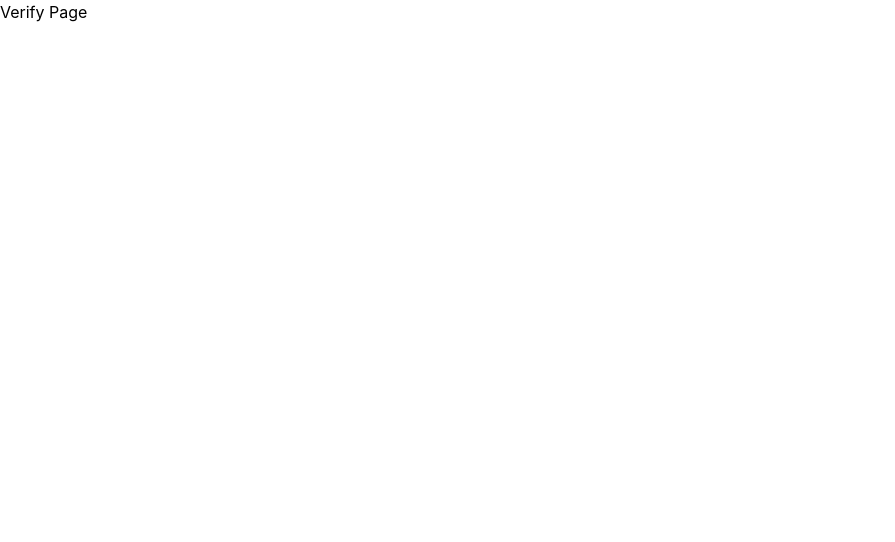
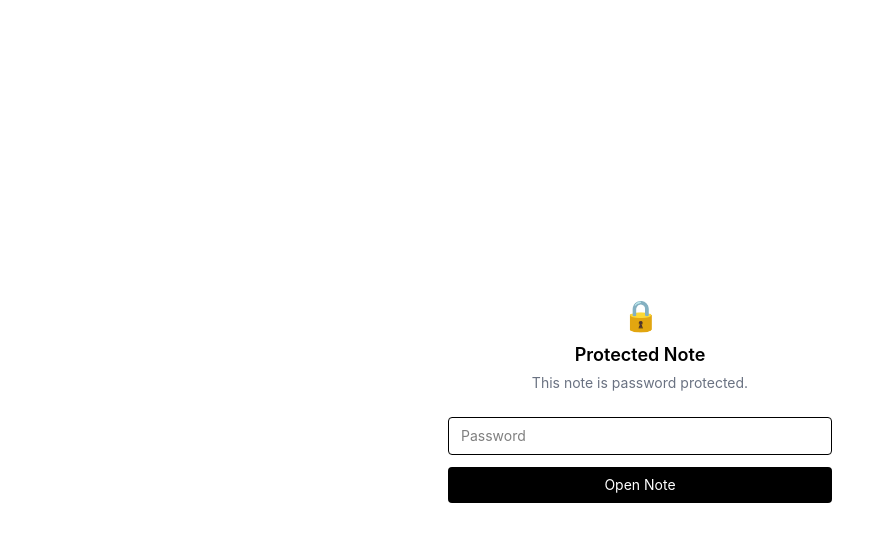
Before and after one commit to deviddeos/togetherPad, a React (Vite) app in the folder client/: page /verify/1 in a window 1280 px wide. Shown: the top 542 px of the page, without its empty margins (0-895 px from the left). Built offline with nearby package versions, Linux system fonts and the light colour scheme.

Commit message:
feat: implement protected note verification flow

```diff
--- a/client/src/pages/EditorPage.jsx
+++ b/client/src/pages/EditorPage.jsx
@@ -1,5 +1,5 @@
 import { useEffect, useState } from "react";
-import { useNavigate, useParams } from "react-router-dom";
+import { useLocation, useNavigate, useParams } from "react-router-dom";
 import { getNote } from "../services/noteApi";
 import CreateNoteModal from "../components/editor/CreateNoteModal";
 import NoteEditor from "../components/editor/NoteEditor";
@@ -7,11 +7,23 @@ import NoteEditor from "../components/editor/NoteEditor";
 function EditorPage() {
   const { slug } = useParams();
   const navigate = useNavigate();
+  const location = useLocation();
+
   const [loading, setLoading] = useState(true);
   const [note, setNote] = useState(null);
+  const [accessToken, setAccessToken] = useState(null);
   const [noteFound, setNoteFound] = useState(true);
 
   useEffect(() => {
+    // Coming back from VerifyPage with note + token already in hand
+    if (location.state?.note) {
+      setNote(location.state.note);
+      setAccessToken(location.state.accessToken);
+      setNoteFound(true);
+      setLoading(false);
+      return;
+    }
+
     fetchNote();
   }, [slug]);
 
@@ -25,9 +37,20 @@ function EditorPage() {
           setNoteFound(true);
           break;
 
-        case "password_required":
-          navigate(`/verify/${slug}`);
+        case "password_required": {
+          const token = sessionStorage.getItem(`note-${slug}`);
+          if (token) {
+            // Token exists from a previous session — but we still need note content.
+            // Re-open is not possible without password, so redirect to verify.
+            // sessionStorage token is only useful for PATCH (auto-save), not for
+            // fetching content. Redirect to verify to get fresh note content.
+            sessionStorage.removeItem(`note-${slug}`);
+            navigate(`/verify/${slug}`, { replace: true });
+          } else {
+            navigate(`/verify/${slug}`, { replace: true });
+          }
           return;
+        }
 
         case "not_found":
           setNoteFound(false);
@@ -51,7 +74,6 @@ function EditorPage() {
     );
   }
 
-  // Note doesn't exist — show create dialog
   if (!noteFound) {
     return (
       <CreateNoteModal
@@ -64,7 +86,7 @@ function EditorPage() {
     );
   }
 
-  return <NoteEditor note={note} />;
+  return <NoteEditor note={note} accessToken={accessToken} />;
 }
 
 export default EditorPage;
--- a/client/src/pages/VerifyPage.jsx
+++ b/client/src/pages/VerifyPage.jsx
@@ -1,5 +1,67 @@
+import { useState } from "react";
+import { useNavigate, useParams } from "react-router-dom";
+import { openProtectedNote } from "../services/noteApi";
+
 function VerifyPage() {
-  return <h1>Verify Page</h1>;
+  const { slug } = useParams();
+  const navigate = useNavigate();
+  const [password, setPassword] = useState("");
+  const [loading, setLoading] = useState(false);
+  const [error, setError] = useState("");
+
+  const handleSubmit = async (e) => {
+    e.preventDefault();
+    setError("");
+    setLoading(true);
+
+    try {
+      const response = await openProtectedNote(slug, password);
+      const { accessToken, note } = response.data;
+      sessionStorage.setItem(`note-${slug}`, accessToken);
+      navigate(`/n/${slug}`, { state: { note, accessToken }, replace: true });
+    } catch (err) {
+      const msg = err.response?.data?.message;
+      setError(msg || "Incorrect password.");
+    } finally {
+      setLoading(false);
+    }
+  };
+
+  return (
+    <div className="flex min-h-screen items-center justify-center px-4">
+      <div className="w-full max-w-sm">
+        <div className="mb-6 text-center">
+          <div className="text-3xl mb-2">🔒</div>
+          <h1 className="text-lg font-semibold">Protected Note</h1>
+          <p className="text-sm text-gray-500 mt-1">
+            This note is password protected.
+          </p>
+        </div>
+
+        <form onSubmit={handleSubmit} className="flex flex-col gap-3">
+          <input
+            type="password"
+            placeholder="Password"
+            value={password}
+            onChange={(e) => setPassword(e.target.value)}
+            className="w-full border border-gray-300 rounded px-3 py-2 text-sm outline-none focus:border-black"
+            autoFocus
+            required
+          />
+
+          {error && <p className="text-sm text-red-500">{error}</p>}
+
+          <button
+            type="submit"
+            disabled={loading}
+            className="w-full bg-black text-white text-sm py-2 rounded disabled:opacity-50"
+          >
+            {loading ? "Opening..." : "Open Note"}
+          </button>
+        </form>
+      </div>
+    </div>
+  );
 }
 
 export default VerifyPage;
--- a/client/src/services/noteApi.js
+++ b/client/src/services/noteApi.js
@@ -10,6 +10,11 @@ export const createNote = async (data) => {
   return response.data;
 };
 
+export const openProtectedNote = async (slug, password) => {
+  const response = await api.post(`/notes/${slug}/open`, { password });
+  return response.data;
+};
+
 export const updateContent = async (slug, content, accessToken) => {
   return api.patch(
     `/notes/${slug}/content`,
```
